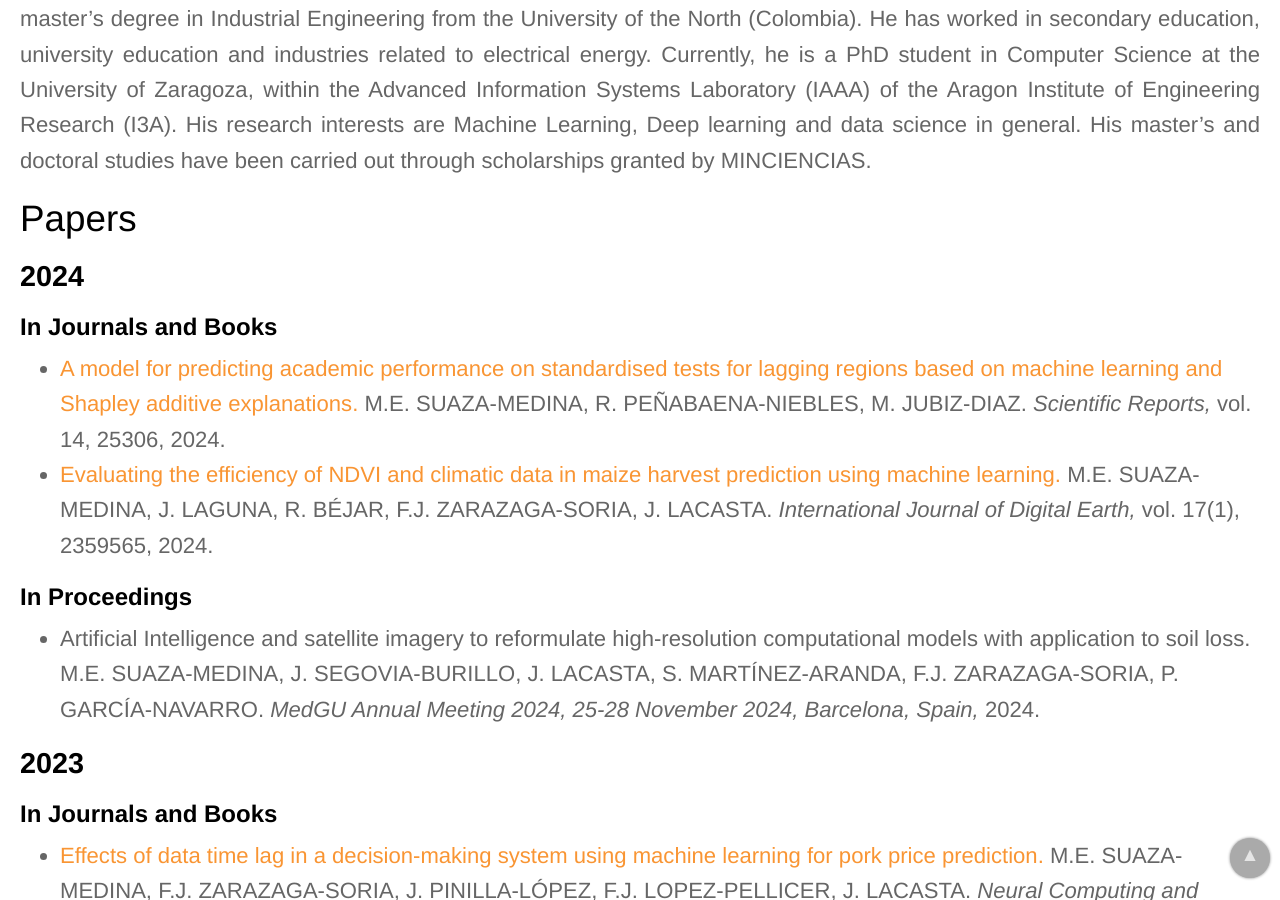
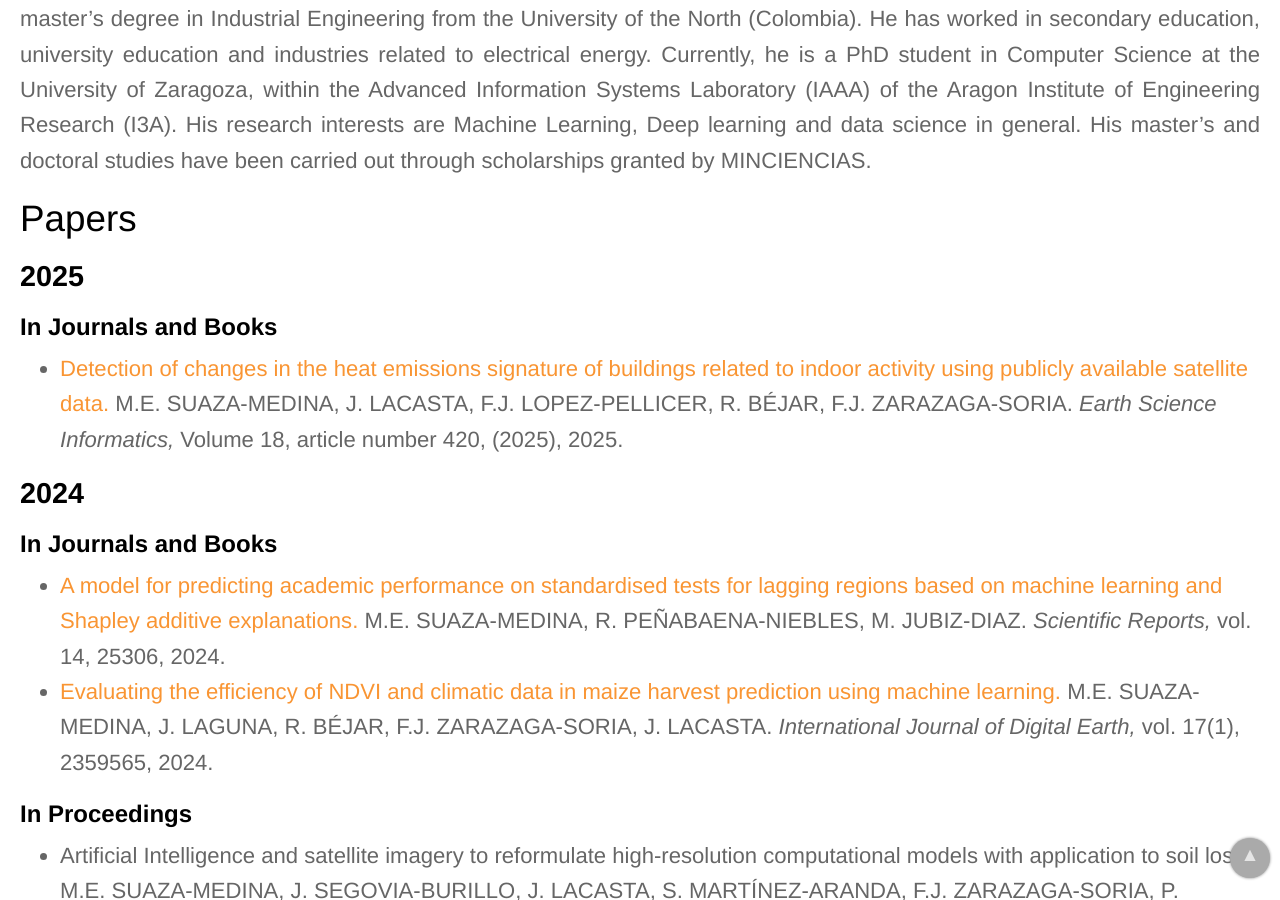
Before and after one commit to IAAA-Lab/IAAA-Lab.github.io, a Jekyll site: the page built from _staff/mario.md, in a window 1280 px wide and 900 px high, scrolled down 557 px. Built offline with Jekyll 4.4.1, drawn with Linux system fonts in a browser that asks for light colours.

Commit message:
Añadido artículo infrarrojos

```diff
--- a/_data/papers.yml
+++ b/_data/papers.yml
@@ -1,6 +1,14 @@
 # Importante: dentro de este fichero los artículos tienen que estar ordenados por año
 # (los más recientes primero) y dentro de cada año primero van los libros, luego los
 # artículos de revista y capítulos de libro y finalmente los artículos de congreso
+# -------------------
+- title: "Detection of changes in the heat emissions signature of buildings related to indoor activity using publicly available satellite data"
+  url: https://doi.org/10.1007/s12145-025-01926-6
+  authors:  M.E. SUAZA-MEDINA, J. LACASTA, F.J. LOPEZ-PELLICER, R. BÉJAR, F.J. ZARAZAGA-SORIA
+  publication: "Earth Science Informatics"
+  publication_detail: "Volume 18, article number 420, (2025)"
+  year: 2025
+  doi: 10.1007/s12145-025-01926-6
 # -------------------
 - title: "Collective Intelligence in Humanitarian Voluntary Geographic Information: The Case of the HOT Tasking Manager"
   url: https://doi.org/10.1145/3733600
```
